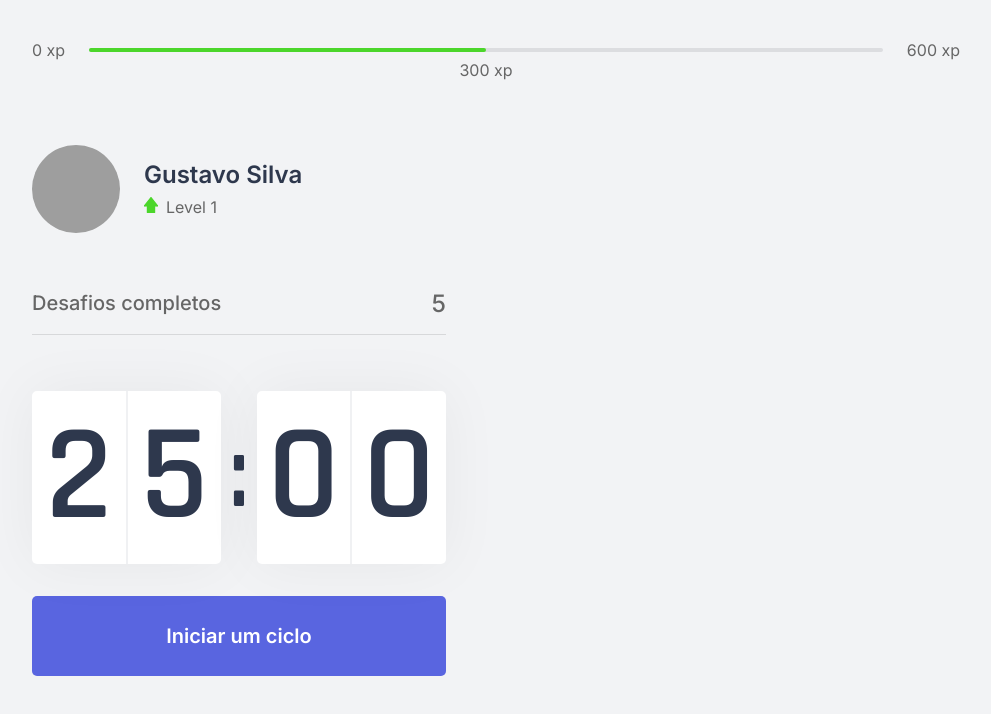
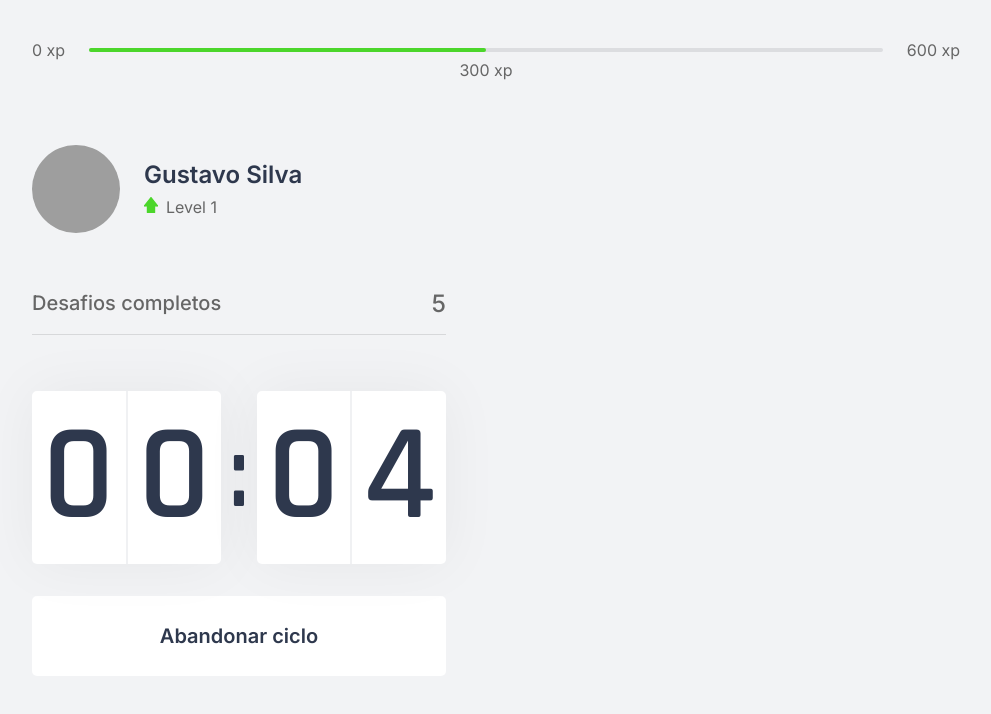
Before and after one commit to gstvds/moveit, a Next.js app: page / in a window 1280 px wide. Both pictures are taken after a click on the button "Iniciar um ciclo". Shown: the top 714 px of the page, without its empty margins (144-1135 px from the left). Built offline with nearby package versions, Linux system fonts and the light colour scheme; grey boxes are pictures that could not be loaded.

Commit message:
feat: Finishes Countdown component

```diff
--- a/src/components/Countdown.tsx
+++ b/src/components/Countdown.tsx
@@ -1,24 +1,76 @@
+import { useEffect, useState } from 'react';
 import styles from '../styles/components/Countdown.module.css';
 
+let countdownTimeout: NodeJS.Timeout;
+
 export function Countdown() {
+  const [time, setTime] = useState(0.1 * 60);
+  const [isActive, setIsActive] = useState(false);
+  const [hasFinished, setHasFinished] = useState(false);
+
+  const minutes = Math.floor(time / 60);
+  const seconds = time % 60;
+
+  const [minuteLeft, minuteRight] = String(minutes).padStart(2, '0').split('');
+  const [secondLeft, secondRight] = String(seconds).padStart(2, '0').split('');
+
+  function startCountdown() {
+    setIsActive(true);
+  }
+
+  function resetCountdown() {
+    clearTimeout(countdownTimeout);
+    setIsActive(false);
+    setTime(25 * 60);
+  }
+
+  useEffect(() => {
+    if (isActive && time > 0) {
+      countdownTimeout = setTimeout(() => {
+        setTime(time - 1);
+      }, 1000);
+    } else if (isActive && time === 0) {
+      setHasFinished(true);
+      setIsActive(false);
+    }
+  }, [isActive, time]);
+
   return (
     <div>
 
       <div className={styles.countdownContainer}>
         <div>
-          <span>2</span>
-          <span>5</span>
+          <span>{minuteLeft}</span>
+          <span>{minuteRight}</span>
         </div>
         <span>:</span>
         <div>
-          <span>0</span>
-          <span>0</span>
+          <span>{secondLeft}</span>
+          <span>{secondRight}</span>
         </div>
       </div>
 
-      <button type="button" className={styles.countdownButton}>
-        Iniciar um ciclo
-      </button>
+      {
+        hasFinished ? (
+          <button disabled className={styles.countdownButton}>
+            Ciclo encerrado
+          </button>
+        ) : (
+          <>
+            {
+              isActive ? (
+                <button type="button" className={`${styles.countdownButton} ${styles.countdownButtonActive}`} onClick={resetCountdown}>
+                  Abandonar ciclo
+                </button>
+              ) : (
+                <button type="button" className={styles.countdownButton} onClick={startCountdown}>
+                  Iniciar um ciclo
+                </button>
+              )
+            }
+          </>
+        )
+      }
 
     </div>
   );
--- a/src/styles/components/Countdown.module.css
+++ b/src/styles/components/Countdown.module.css
@@ -59,6 +59,22 @@
   transition: background-color 0.2;
 }
 
-.countdownButton:hover {
+.countdownButton:not(:disabled):hover {
   background: var(--blue-dark);
 }
+
+.countdownButtonActive {
+  background: var(--white);
+  color: var(--title)
+}
+
+.countdownButtonActive:not(:disabled):hover {
+  background: var(--red);
+  color: var(--white);
+}
+
+.countdownButton:disabled {
+  background: var(--white);
+  color: var(--text);
+  cursor: not-allowed;
+}
```
